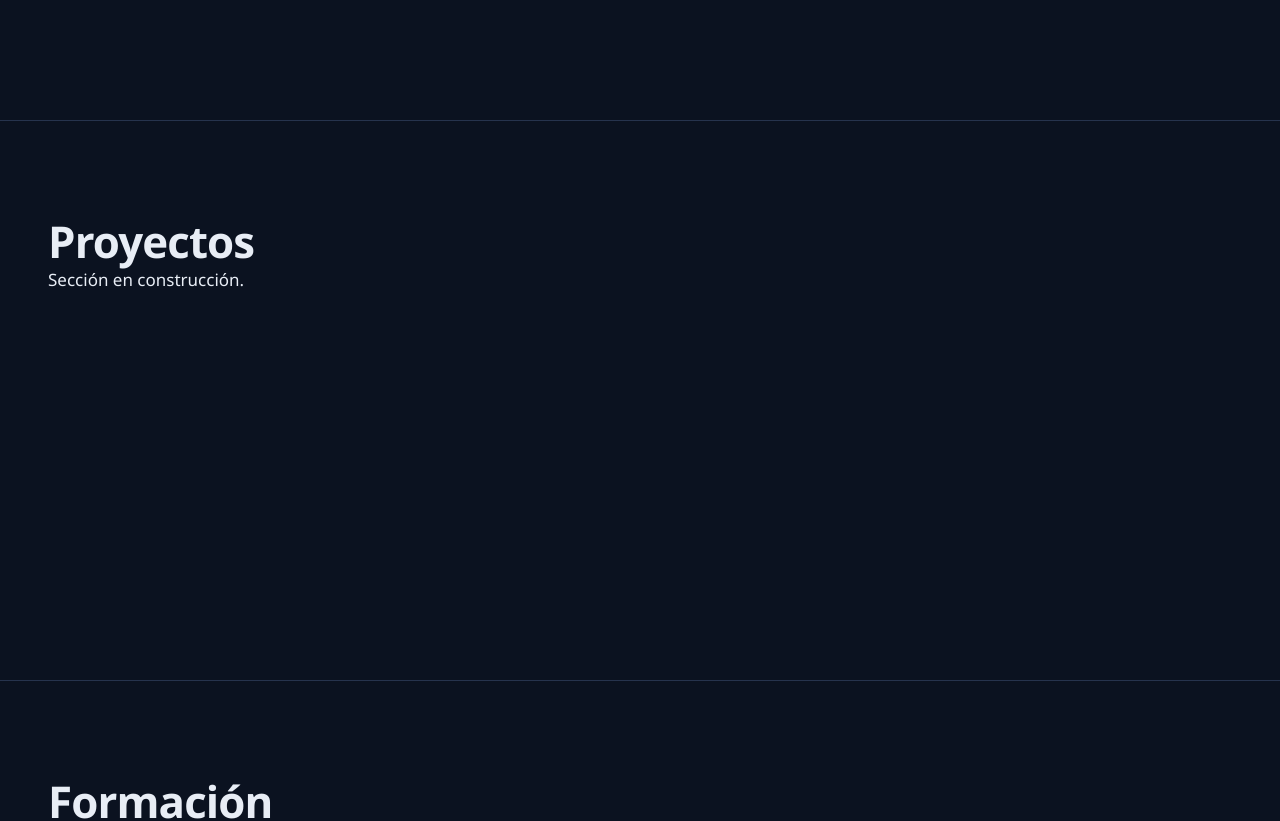
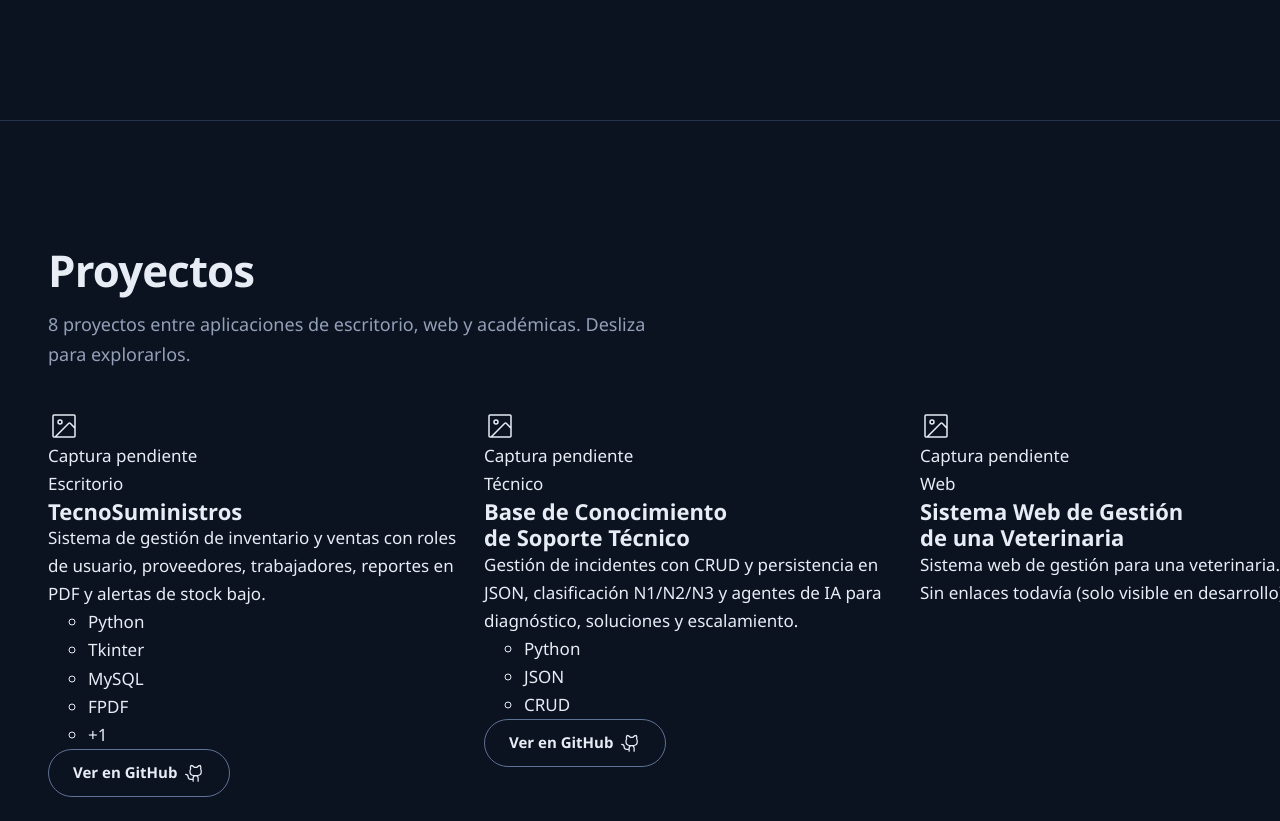
Before and after one commit to IngFonseca/portfolio-juan-fonseca, a React (Vite) app: page / in a window 1280 px wide. Shown: the part 1980-2801 px from the top of the page. Built offline with nearby package versions, Linux system fonts and the light colour scheme.

Commit message:
feat: add Projects section with project cards and scroll-snap track

```diff
--- a/src/App.jsx
+++ b/src/App.jsx
@@ -2,9 +2,10 @@ import Navbar from './components/Navbar'
 import { navItems } from './data/navigation'
 import About from './sections/About'
 import Hero from './sections/Hero'
+import Projects from './sections/Projects'
 import Technologies from './sections/Technologies'
 
-const built = ['inicio', 'sobre-mi', 'tecnologias']
+const built = ['inicio', 'sobre-mi', 'tecnologias', 'proyectos']
 
 function App() {
   return (
@@ -14,6 +15,7 @@ function App() {
         <Hero />
         <About />
         <Technologies />
+        <Projects />
         {navItems
           .filter((item) => !built.includes(item.id))
           .map((item) => (
--- /dev/null
+++ b/src/components/ProjectCard.jsx
@@ -0,0 +1,104 @@
+import {
+  ArrowUpRight,
+  DownloadSimple,
+  GithubLogo,
+  ImageSquare,
+} from '@phosphor-icons/react'
+import { categoryLabels } from '../data/projects'
+import Button from './Button'
+import styles from './ProjectCard.module.css'
+
+const MAX_TAGS = 4
+
+function ProjectCard({ project }) {
+  const { title, description, image, imageAlt, tags, category, status, links } =
+    project
+
+  const visibleTags = tags.slice(0, MAX_TAGS)
+  const hiddenTags = tags.length - visibleTags.length
+  const hasLinks = Boolean(links.github || links.demo || links.download)
+
+  return (
+    <article className={styles.card}>
+      {image ? (
+        <img
+          className={styles.media}
+          src={image}
+          alt={imageAlt}
+          width="1200"
+          height="750"
+          loading="lazy"
+        />
+      ) : (
+        <div className={`${styles.media} ${styles.placeholder}`} aria-hidden="true">
+          <ImageSquare size={32} weight="light" />
+          <span>Captura pendiente</span>
+        </div>
+      )}
+
+      <div className={styles.body}>
+        <p className={styles.meta}>
+          <span>{categoryLabels[category] ?? category}</span>
+          {status === 'in-progress' && (
+            <span className={styles.status}>En desarrollo</span>
+          )}
+        </p>
+
+        <h3>{title}</h3>
+        <p className={styles.description}>{description}</p>
+
+        {visibleTags.length > 0 && (
+          <ul className={styles.tags} aria-label="Tecnologías">
+            {visibleTags.map((tag) => (
+              <li key={tag}>{tag}</li>
+            ))}
+            {hiddenTags > 0 && <li>+{hiddenTags}</li>}
+          </ul>
+        )}
+
+        {hasLinks ? (
+          <div className={styles.actions}>
+            {links.demo && (
+              <Button
+                href={links.demo}
+                external
+                aria-label={`Ver proyecto: ${title}`}
+                icon={<ArrowUpRight size={20} aria-hidden="true" />}
+              >
+                Ver proyecto
+              </Button>
+            )}
+            {links.download && (
+              <Button
+                variant={links.demo ? 'secondary' : 'primary'}
+                href={links.download}
+                external
+                aria-label={`Descargar ejecutable: ${title}`}
+                icon={<DownloadSimple size={20} aria-hidden="true" />}
+              >
+                Descargar ejecutable
+              </Button>
+            )}
+            {links.github && (
+              <Button
+                variant="secondary"
+                href={links.github}
+                external
+                aria-label={`Ver en GitHub: ${title}`}
+                icon={<GithubLogo size={20} aria-hidden="true" />}
+              >
+                Ver en GitHub
+              </Button>
+            )}
+          </div>
+        ) : (
+          import.meta.env.DEV && (
+            <p className={styles.devNote}>Sin enlaces todavía (solo visible en desarrollo).</p>
+          )
+        )}
+      </div>
+    </article>
+  )
+}
+
+export default ProjectCard
--- a/src/data/projects.js
+++ b/src/data/projects.js
@@ -107,3 +107,11 @@ export const projects = [
     links: { github: null, demo: null, download: null },
   },
 ]
+
+export const categoryLabels = {
+  desktop: 'Escritorio',
+  web: 'Web',
+  game: 'Juego',
+  academic: 'Académico',
+  technical: 'Técnico',
+}
--- /dev/null
+++ b/src/sections/Projects.jsx
@@ -0,0 +1,35 @@
+import ProjectCard from '../components/ProjectCard'
+import { projects } from '../data/projects'
+import styles from './Projects.module.css'
+
+function Projects() {
+  return (
+    <section id="proyectos" className={styles.section}>
+      <div className="container">
+        <h2>Proyectos</h2>
+        <p className={styles.intro}>
+          {projects.length} proyectos entre aplicaciones de escritorio, web y
+          académicas. Desliza para explorarlos.
+        </p>
+      </div>
+
+      <div
+        className={styles.track}
+        role="region"
+        aria-roledescription="carrusel"
+        aria-label="Proyectos"
+        tabIndex={0}
+      >
+        <ul className={styles.list}>
+          {projects.map((project) => (
+            <li key={project.id} className={styles.item}>
+              <ProjectCard project={project} />
+            </li>
+          ))}
+        </ul>
+      </div>
+    </section>
+  )
+}
+
+export default Projects
--- /dev/null
+++ b/src/sections/Projects.module.css
@@ -0,0 +1,44 @@
+.section {
+  padding-block: var(--section-padding);
+  border-top: 1px solid var(--color-line);
+}
+
+.intro {
+  margin-top: var(--space-4);
+  color: var(--color-text-muted);
+  font-size: 1.125rem;
+}
+
+.track {
+  /* Distancia hasta el borde del contenedor de 1200 px, para alinear la primera tarjeta con el título */
+  --edge: max(var(--gutter), calc((100% - var(--container)) / 2));
+
+  margin-top: var(--space-8);
+  overflow-x: auto;
+  overscroll-behavior-x: contain;
+  scroll-snap-type: x mandatory;
+  scroll-padding-inline: var(--edge);
+  scrollbar-width: thin;
+  scrollbar-color: var(--color-control-border) transparent;
+}
+
+.list {
+  display: flex;
+  gap: var(--space-4);
+  width: max-content;
+  margin: 0;
+  padding: var(--space-2) var(--edge) var(--space-4);
+  list-style: none;
+}
+
+.item {
+  flex: none;
+  width: min(86vw, 380px);
+  scroll-snap-align: start;
+}
+
+@media (min-width: 1024px) {
+  .item {
+    width: 420px;
+  }
+}
```
Also changed, not shown: src/components/ProjectCard.module.css (added).
